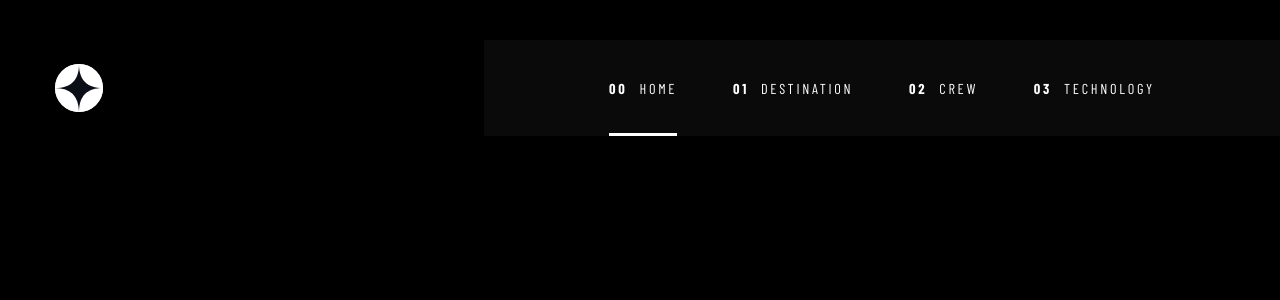
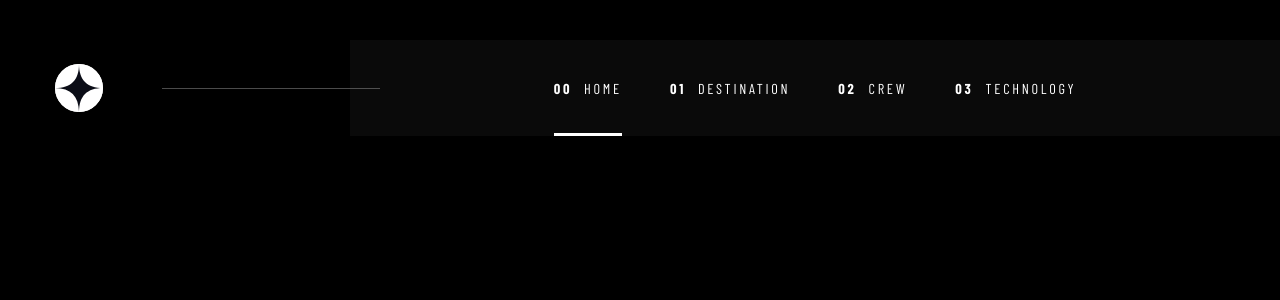
Before and after one commit to HeiPavel/space-tourism-nextjs, a Next.js app: page / in a window 1280 px wide. Shown: the top 300 px of the page. Built offline with nearby package versions, Linux system fonts and the light colour scheme; a web font is replaced by a local one.

Commit message:
Add dynamic routes for main navigation

```diff
--- a/app/components/Header/Header.tsx
+++ b/app/components/Header/Header.tsx
@@ -7,6 +7,7 @@ export const Header = () => {
     return (
         <header className={styles.header}>
             <Logo/>
+            <div className={styles.line}></div>
             <nav className={`${styles.nav} ${styles.blur} ${globalStyles.navigation}`}>
                 <NavLinks/>
             </nav>
--- a/app/components/Header/header.module.scss
+++ b/app/components/Header/header.module.scss
@@ -4,14 +4,23 @@
 
 .header {
     padding: 40px 0 0 55px;
-    @include flex(space-between, center);
+    @include flex(normal, center);
     height: 136px;
+    .line {
+        margin-left: 29px;
+        position: relative;
+        left: 30px;
+        flex: 1 1 auto;
+        height: 1px;
+        background-color: $light-gray;
+        z-index: 5;
+    }
     .nav {
         position: relative;
         height: 100%;
         @include flex(center, stretch);
-        gap: 7%;
-        width: 65%;
+        gap: 48px;
+        flex: 0 1 930px;
         font-family: $barlow-condensed;
         a {
             z-index: 5;
--- a/app/components/Logo/logo.module.scss
+++ b/app/components/Logo/logo.module.scss
@@ -3,6 +3,7 @@
 
 .logo_container {
     position: relative;
+    flex-shrink: 0;
     border-radius: 50%;
     background-color: $white;
     @include size(48px, 48px);
```
Also changed, not shown: app/[article]/page.tsx (added, +11 -0 lines).
